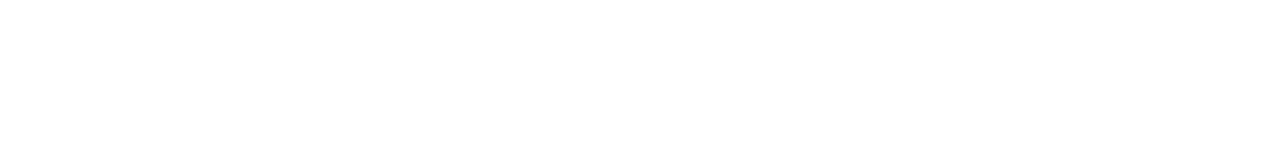
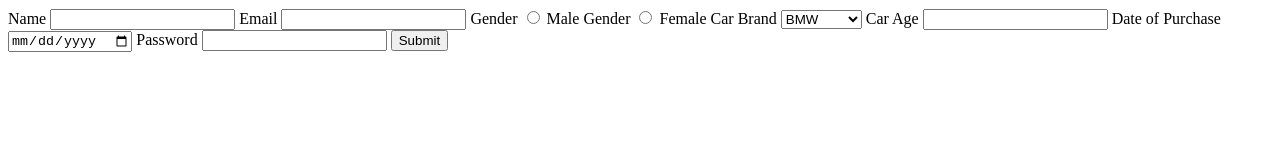
Before and after one commit to acciojob/car-insurance-form-AsadGuru, a website: page main.html in a window 1280 px wide. Drawn offline with Linux system fonts and the light colour scheme.

Commit message:
created a submission

```diff
--- a/main.html
+++ b/main.html
@@ -11,6 +11,45 @@
     <script type="text/javascript" src="./script.js">
 </script>
 
+	<form method="post" action="/submit">
+		<label for="name">Name</label>
+		<input type="text" id="name" required>
+		<!-- <br><br> -->
+		<label for="email">Email</label>
+		<input type="email" id="email" required>
+		<!-- <br><br> -->
+
+		<label>Gender</label>
+		<input type="radio" id="male" name="gender" required>
+		<label for="male">Male</label>
+		<label>Gender</label>
+		<input type="radio" id="female" name="gender" required>
+		<label for="female">Female</label>
+		<!-- <br><br> -->
+
+		<label for="cars">Car Brand</label>
+		<select id="cars">
+			<option value="BMW">BMW</option>
+			<option value="Audi">Audi</option>
+			<option value="Mercedez">Mercedez</option>
+		</select>
+		<!-- <br><br> -->
+
+		<label for="carage">Car Age</label>
+		<input type="number" id="carage" required>
+		<!-- <br><br> -->
+
+		<label for="dop">Date of Purchase</label>
+		<input type="date" id="dop" required>
+		<!-- <br><br> -->
+
+		<label for="password">Password</label>
+		<input type="password" id="password" required>
+		<!-- <br><br> -->
+
+		<button type="submit">Submit</button>
+	</form>
+
 </body>
 
 </html>
```
